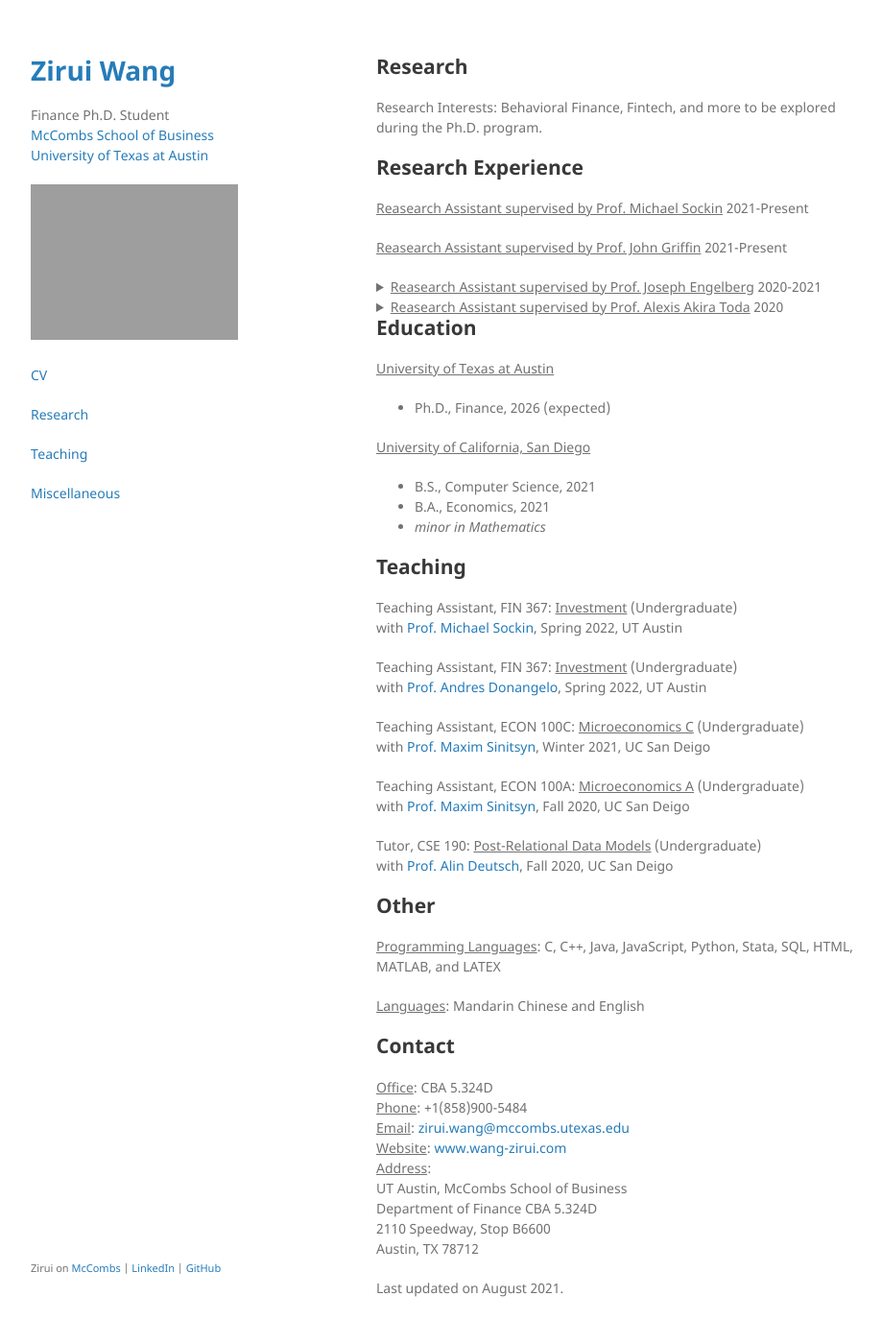
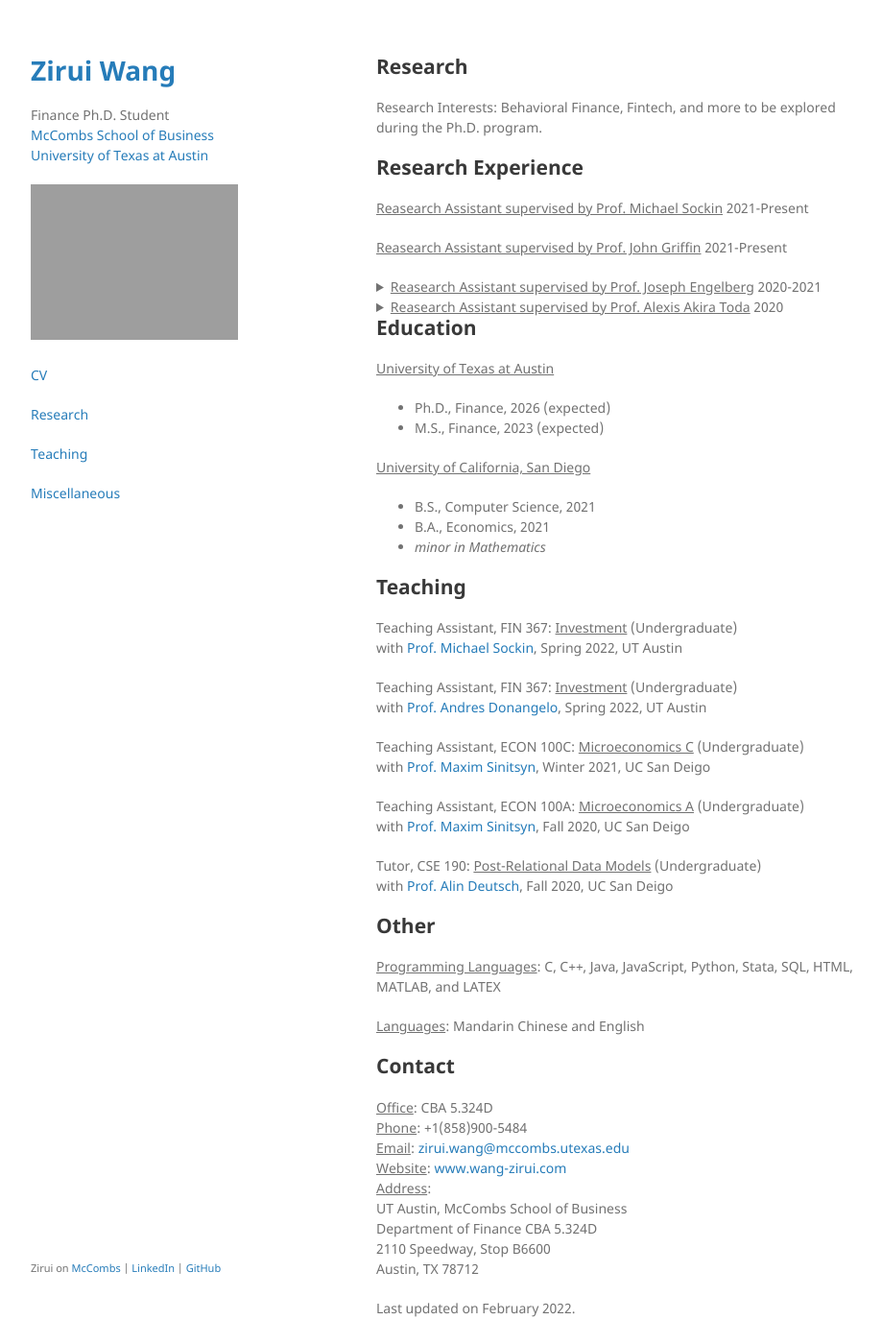
Before and after one commit to HarrisonZiruiWang/HarrisonZiruiWang.github.io, a Jekyll site: the page built from index.md, in a window 1280 px wide and 1400 px high. Shown: the whole window at 96% size, without its empty margins (178-1097 px from the left). Built offline with Jekyll 4.4.1, drawn with Linux system fonts in a browser that asks for light colours; our own code applies the rules of GitHub Pages for plain Markdown files.

Commit message:
Update index.md

```diff
--- a/index.md
+++ b/index.md
@@ -26,6 +26,7 @@ Research Interests: Behavioral Finance, Fintech, and more to be explored during
 
 <ins>University of Texas at Austin</ins>
   - Ph.D., Finance, 2026 (expected)
+  - M.S., Finance, 2023 (expected)
 
 <ins>University of California, San Diego</ins>
   - B.S., Computer Science, 2021
@@ -68,7 +69,7 @@ Department of Finance CBA 5.324D
 Austin, TX 78712
 
 
-Last updated on August 2021.
+Last updated on February 2022.
 
 
 <!-- Text can be **bold**, _italic_, or ~~strikethrough~~.
```
